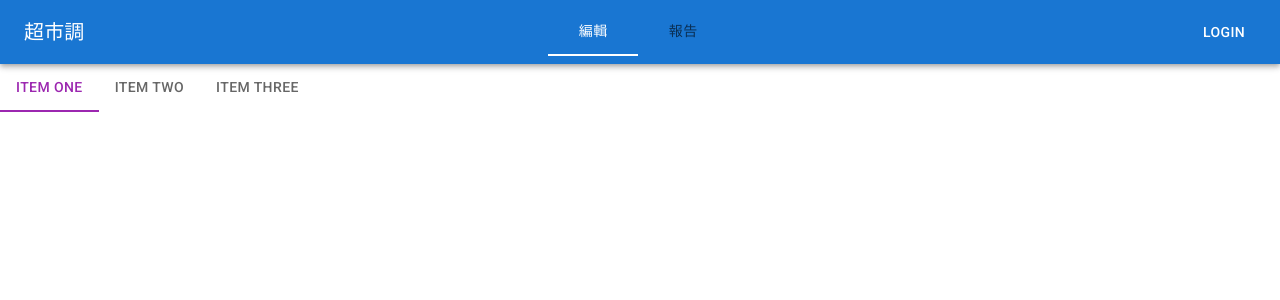
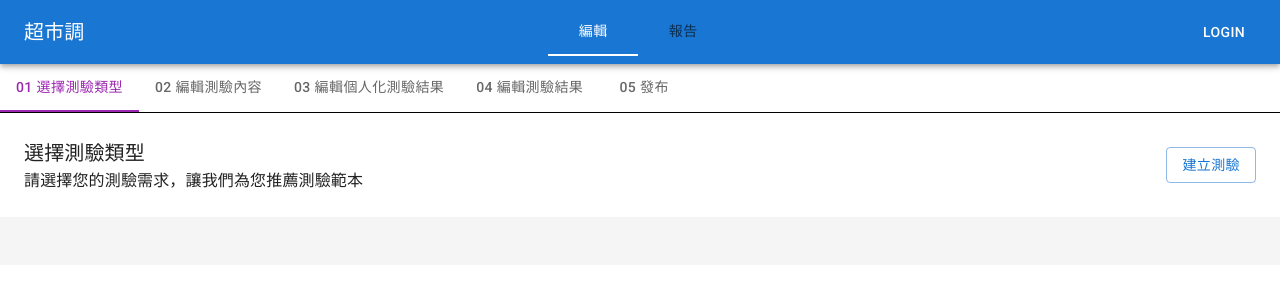
Before and after one commit to nevenhsu/survey-web, a React (Create React App) app: page /editor in a window 1280 px wide. Shown: the top 300 px of the page. Built offline with nearby package versions, Linux system fonts and the light colour scheme.

Commit message:
ui: 初始化 analysis

```diff
--- a/src/App.tsx
+++ b/src/App.tsx
@@ -4,7 +4,6 @@ import { Route, Switch, Redirect } from 'react-router-dom'
 import { useAppDispatch } from 'store/hooks'
 import { toggleMode } from 'store/slices/userDefault'
 import { styled } from '@mui/material/styles'
-import Grid from '@mui/material/Grid'
 import AppBar from '@mui/material/AppBar'
 import Tabs, { TabsProps } from '@mui/material/Tabs'
 import Tab, { TabProps } from '@mui/material/Tab'
@@ -17,21 +16,17 @@ const Grow = styled('div')({
     flexGrow: 1,
 })
 
-const StyledTabs = styled((props: TabsProps) => <Tabs {...props} />)(
-    ({ theme }) => ({
+const StyledTabs = styled(Tabs)<TabsProps>(({ theme }) => ({
     '& .MuiTabs-indicator': {
         backgroundColor: theme.palette.common.white,
     },
-    })
-)
+}))
 
-const StyledTab = styled((props: TabProps) => <Tab {...props} />)(
-    ({ theme }) => ({
+const StyledTab = styled(Tab)<TabProps>(({ theme }) => ({
     '&.Mui-selected': {
         color: theme.palette.common.white,
     },
-    })
-)
+}))
 
 export default function App() {
     const paths = {
@@ -55,7 +50,7 @@ export default function App() {
     React.useEffect(() => {}, [])
 
     return (
-        <Grid container sx={{ m: 0 }}>
+        <>
             <AppBar position="static">
                 <Toolbar>
                     <Typography variant="h6" component="div">
@@ -92,6 +87,6 @@ export default function App() {
                     />
                 </Switch>
             </>
-        </Grid>
+        </>
     )
 }
--- a/src/components/Analysis/index.tsx
+++ b/src/components/Analysis/index.tsx
@@ -0,0 +1,5 @@
+import * as React from 'react'
+
+export default function Analysis() {
+    return <div />
+}
--- a/src/components/Editor/index.tsx
+++ b/src/components/Editor/index.tsx
@@ -5,11 +5,22 @@ import Grid from '@mui/material/Grid'
 import Tabs from '@mui/material/Tabs'
 import Tab from '@mui/material/Tab'
 import Box, { BoxProps } from '@mui/material/Box'
+import Typography from '@mui/material/Typography'
+import Button from '@mui/material/Button'
 import { setClasses } from 'utils/helper'
+
+type Steps = {
+    [key: string]: {
+        value: string
+        label: string
+        num: string
+        info: string
+    }
+}
 
 const classes = setClasses('Editor', ['root'])
 
-const Root = styled((props: BoxProps) => <Box {...props} />)(({ theme }) => ({
+const Root = styled(Box)<BoxProps>(({ theme }) => ({
     [`&.${classes.root}`]: {
         textAlign: 'center',
         backgroundColor: theme.palette.background.default,
@@ -17,27 +28,86 @@ const Root = styled((props: BoxProps) => <Box {...props} />)(({ theme }) => ({
 }))
 
 export default function Editor() {
-    React.useEffect(() => {}, [])
+    const steps: Steps = {
+        pick: {
+            value: 'pick',
+            label: '選擇測驗類型',
+            num: '01',
+            info: '請選擇您的測驗需求，讓我們為您推薦測驗範本',
+        },
+        quiz: {
+            value: 'quiz',
+            label: '編輯測驗內容',
+            num: '02',
+            info: '請選擇您的測驗需求，讓我們為您推薦測驗範本',
+        },
+        result: {
+            value: 'result',
+            label: '編輯個人化測驗結果',
+            num: '03',
+            info: '請選擇您的測驗需求，讓我們為您推薦測驗範本',
+        },
+        final: {
+            value: 'final',
+            label: '編輯測驗結果',
+            num: '04',
+            info: '請選擇您的測驗需求，讓我們為您推薦測驗範本',
+        },
+        launch: {
+            value: 'launch',
+            label: '發布',
+            num: '05',
+            info: '請選擇您的測驗需求，讓我們為您推薦測驗範本',
+        },
+    }
 
-    const [value, setValue] = React.useState('one')
+    const [currentStep, setCurrentStep] = React.useState(steps.pick.value)
 
     const handleChange = (event: React.SyntheticEvent, newValue: string) => {
-        setValue(newValue)
+        setCurrentStep(newValue)
     }
+
+    React.useEffect(() => {}, [])
 
     return (
         <Root sx={{ width: '100%' }}>
             <Tabs
-                value={value}
+                value={currentStep}
                 onChange={handleChange}
                 textColor="secondary"
                 indicatorColor="secondary"
-                aria-label="secondary tabs example"
+                sx={{
+                    borderBottom: '1px solid',
+                    borderBottomColor: 'common.black',
+                }}
             >
-                <Tab value="one" label="Item One" />
-                <Tab value="two" label="Item Two" />
-                <Tab value="three" label="Item Three" />
+                {_.map(steps, ({ label, value, num }) => (
+                    <Tab key={value} label={`${num} ${label}`} value={value} />
+                ))}
             </Tabs>
+            <Grid
+                container
+                alignItems="center"
+                justifyContent="space-between"
+                sx={{ p: 3 }}
+            >
+                <Grid item>
+                    <Typography variant="h6">
+                        {steps[currentStep].label}
+                    </Typography>
+                    <Typography variant="body1">
+                        {steps[currentStep].info}
+                    </Typography>
+                </Grid>
+                <Grid item>
+                    <Button variant="outlined">建立測驗</Button>
+                </Grid>
+            </Grid>
+            <Grid
+                container
+                alignItems="center"
+                sx={{ p: 3, backgroundColor: 'grey.100' }}
+            ></Grid>
         </Root>
     )
 }
```
Lines whose indentation alone changed are shown as unchanged.
